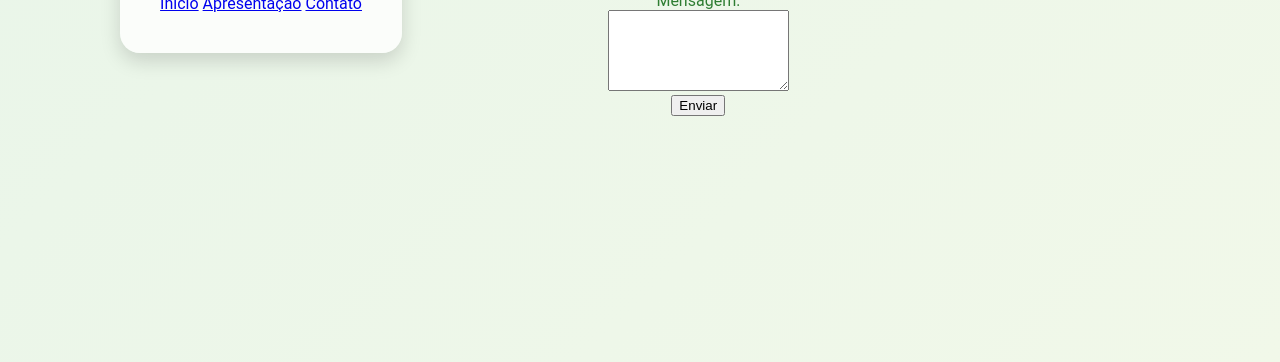
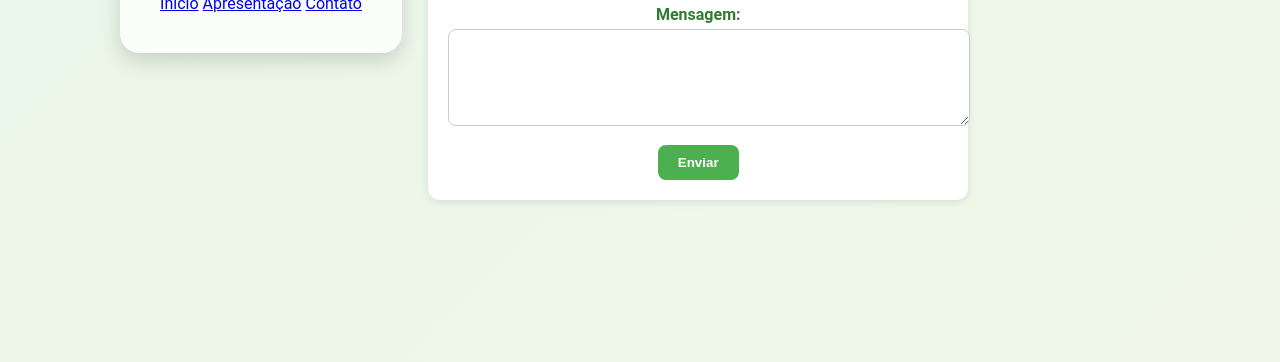
Before and after one commit to KalebeKS/vida-no-campo-site, a plain HTML site: page contato.html in a window 1280 px wide. Shown: the part 438-800 px from the top of the page. Drawn offline with Linux system fonts and the light colour scheme.

Commit message:
Update style.css

```diff
--- a/style.css
+++ b/style.css
@@ -68,3 +68,42 @@ main .texto p {
   font-size: 1.1rem;
   line-height: 1.6;
 }
+
+/* Estilo para o formulário */
+form {
+  background-color: #ffffff;
+  padding: 20px;
+  border-radius: 12px;
+  box-shadow: 0 2px 8px rgba(0, 0, 0, 0.1);
+  max-width: 500px;
+  margin: 0 auto;
+}
+
+form label {
+  font-weight: bold;
+}
+
+form input,
+form textarea {
+  width: 100%;
+  padding: 10px;
+  margin-top: 5px;
+  margin-bottom: 15px;
+  border: 1px solid #ccc;
+  border-radius: 8px;
+  font-size: 1em;
+}
+
+form button {
+  background-color: #4caf50;
+  color: white;
+  padding: 10px 20px;
+  border: none;
+  border-radius: 8px;
+  cursor: pointer;
+  font-weight: bold;
+}
+
+form button:hover {
+  background-color: #45a049;
+}
```
